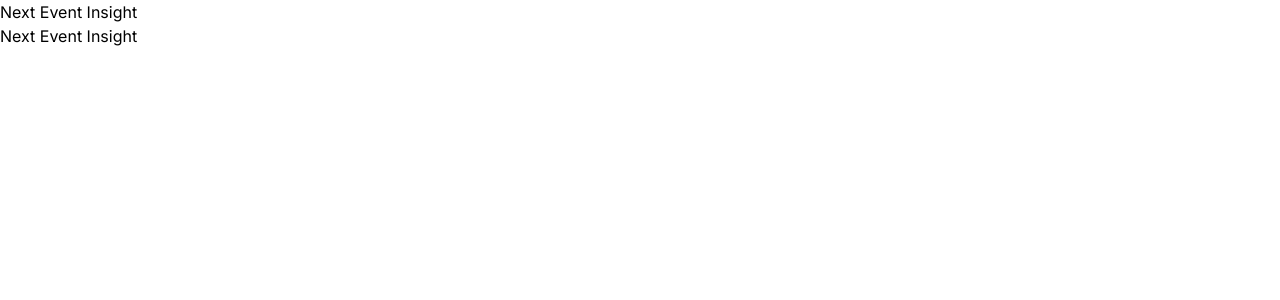
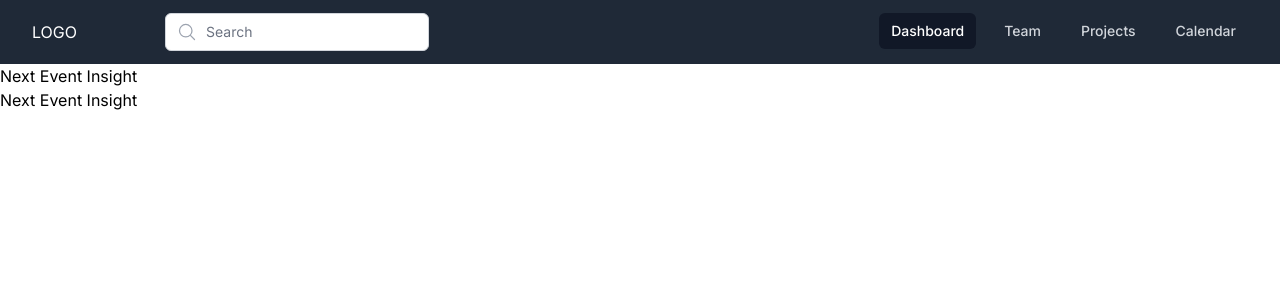
Before and after one commit to yamisagi/next-event-insight, a Next.js app: page / in a window 1280 px wide. Shown: the top 300 px of the page. Built offline with nearby package versions, Linux system fonts and the light colour scheme.

Commit message:
feat: Add images remote patterns and dependencies & Implement Navbar

```diff
--- a/next.config.js
+++ b/next.config.js
@@ -1,4 +1,19 @@
 /** @type {import('next').NextConfig} */
-const nextConfig = {}
+const nextConfig = {
+  images: {
+    remotePatterns: [
+      {
+        protocol: 'https',
+        hostname: 'images.unsplash.com',
 
-module.exports = nextConfig
+      },
+      {
+        protocol: 'https',
+        hostname: 'tailwindui.com',
+
+      },
+    ],
+  },
+};
+
+module.exports = nextConfig;
--- a/package.json
+++ b/package.json
@@ -9,9 +9,11 @@
     "lint": "next lint"
   },
   "dependencies": {
+    "@headlessui/react": "^1.7.17",
+    "@heroicons/react": "^2.0.18",
+    "next": "14.0.3",
     "react": "^18",
-    "react-dom": "^18",
-    "next": "14.0.3"
+    "react-dom": "^18"
   },
   "devDependencies": {
     "autoprefixer": "^10.0.1",
--- a/src/app/page.js
+++ b/src/app/page.js
@@ -1,8 +1,10 @@
+import Navbar from '@/components/Navbar';
 import React from 'react';
 
 export default function Home() {
   return (
     <main>
+      <Navbar />
       <h1>Next Event Insight</h1>
       <p>Next Event Insight</p>
     </main>
--- /dev/null
+++ b/src/components/Navbar.jsx
@@ -0,0 +1,108 @@
+'use client';
+import Image from 'next/image';
+import { Disclosure } from '@headlessui/react';
+import {
+  Bars3Icon,
+  XMarkIcon,
+  MagnifyingGlassIcon,
+} from '@heroicons/react/24/outline';
+
+const navigation = [
+  { name: 'Dashboard', href: '#', current: true },
+  { name: 'Team', href: '#', current: false },
+  { name: 'Projects', href: '#', current: false },
+  { name: 'Calendar', href: '#', current: false },
+];
+
+function classNames(...classes) {
+  return classes.filter(Boolean).join(' ');
+}
+const Navbar = () => {
+  return (
+    <Disclosure as='nav' className='bg-gray-800'>
+      {({ open }) => (
+        <>
+          <div className='mx-auto max-w-7xl px-5 sm:px-6 lg:px-8 justify-between'>
+            <div className='relative flex h-16 items-center sm:justify-evenly justify-between'>
+              <div className='flex cursor-pointer text-white mr-16'>LOGO</div>
+              <div className='absolute inset-y-0 right-0 flex items-center sm:hidden'>
+                <Disclosure.Button className='relative inline-flex items-center justify-center rounded-md p-2 text-gray-400 hover:bg-gray-700 hover:text-white focus:outline-none focus:ring-2 focus:ring-inset focus:ring-white'>
+                  <span className='absolute -inset-0.5' />
+                  <span className='sr-only'>Open main menu</span>
+                  {open ? (
+                    <XMarkIcon className='block h-6 w-6' aria-hidden='true' />
+                  ) : (
+                    <Bars3Icon className='block h-6 w-6' aria-hidden='true' />
+                  )}
+                </Disclosure.Button>
+              </div>
+              <div className='flex w-full mx-auto items-center sm:items-stretch sm:justify-between'>
+                <div className='sm:block sm:ml-6'>
+                  <div className='flex space-x-4'>
+                    <div className='relative'>
+                      <div className='absolute inset-y-0 left-0 pl-3 flex items-center pointer-events-none'>
+                        <MagnifyingGlassIcon
+                          className='h-5 w-5 text-gray-400'
+                          aria-hidden='true'
+                        />
+                      </div>
+                      <input
+                        type='text'
+                        name='search'
+                        id='search'
+                        className='block w-full pl-10 pr-3 py-2 border border-gray-300 rounded-md leading-5 bg-white placeholder-gray-500 focus:outline-none focus:ring-1 focus:ring-indigo-500 focus:border-indigo-500 sm:text-sm'
+                        placeholder='Search'
+                      />
+                    </div>
+                  </div>
+                </div>
+                <div className='hidden sm:ml-6 sm:block'>
+                  <div className='flex space-x-4'>
+                    {navigation.map((item) => (
+                      <a
+                        key={item.name}
+                        href={item.href}
+                        className={classNames(
+                          item.current
+                            ? 'bg-gray-900 text-white'
+                            : 'text-gray-300 hover:bg-gray-700 hover:text-white',
+                          'rounded-md px-3 py-2 text-sm font-medium'
+                        )}
+                        aria-current={item.current ? 'page' : undefined}
+                      >
+                        {item.name}
+                      </a>
+                    ))}
+                  </div>
+                </div>
+              </div>
+            </div>
+          </div>
+
+          <Disclosure.Panel className='sm:hidden'>
+            <div className='space-y-1 px-2 pb-3 pt-2'>
+              {navigation.map((item) => (
+                <Disclosure.Button
+                  key={item.name}
+                  as='a'
+                  href={item.href}
+                  className={classNames(
+                    item.current
+                      ? 'bg-gray-900 text-white'
+                      : 'text-gray-300 hover:bg-gray-700 hover:text-white',
+                    'block rounded-md px-3 py-2 text-base font-medium'
+                  )}
+                  aria-current={item.current ? 'page' : undefined}
+                >
+                  {item.name}
+                </Disclosure.Button>
+              ))}
+            </div>
+          </Disclosure.Panel>
+        </>
+      )}
+    </Disclosure>
+  );
+};
+
+export default Navbar;
```
Also changed, not shown: 1 other file (tests, documents, lock files or other folders).
